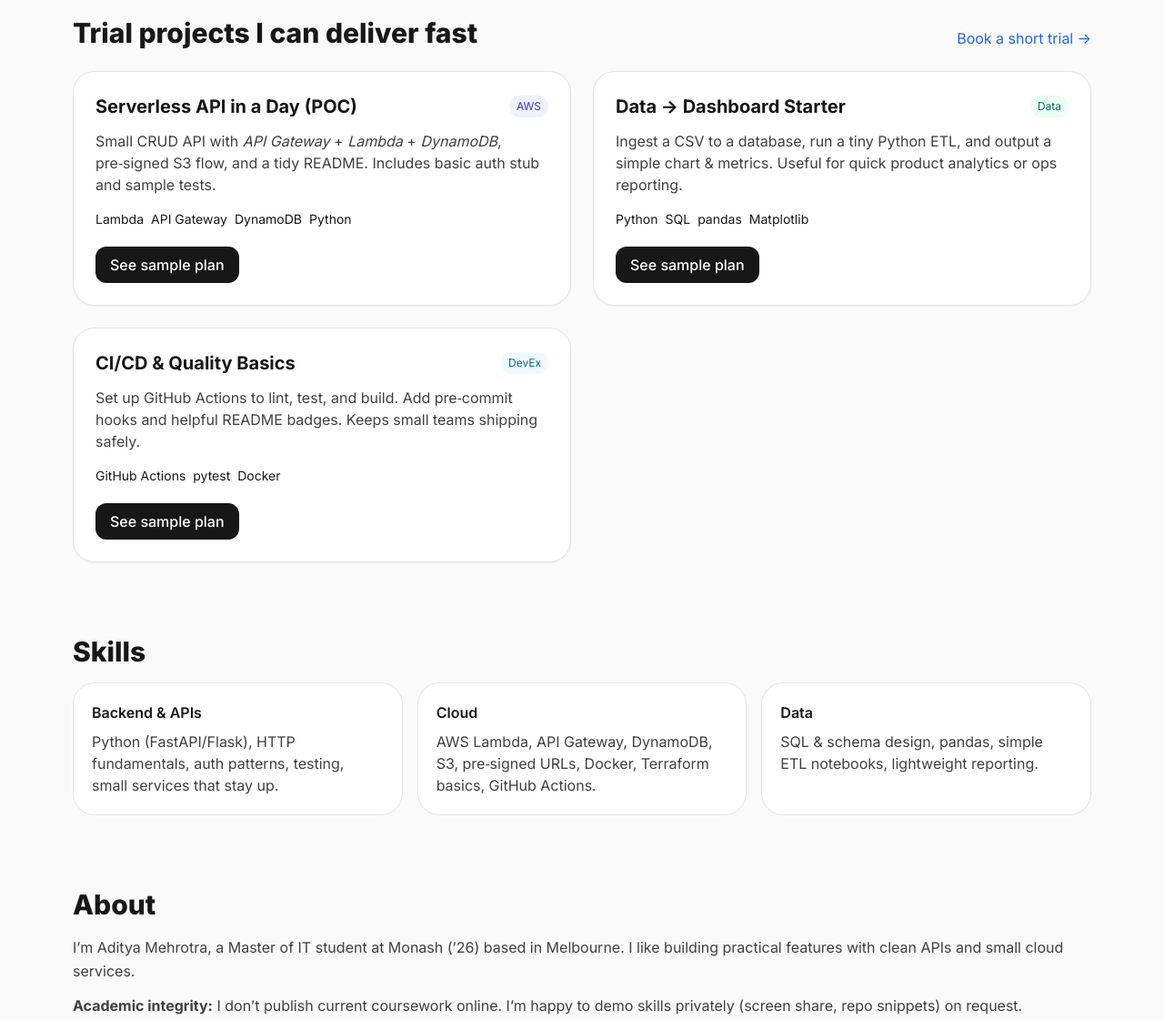
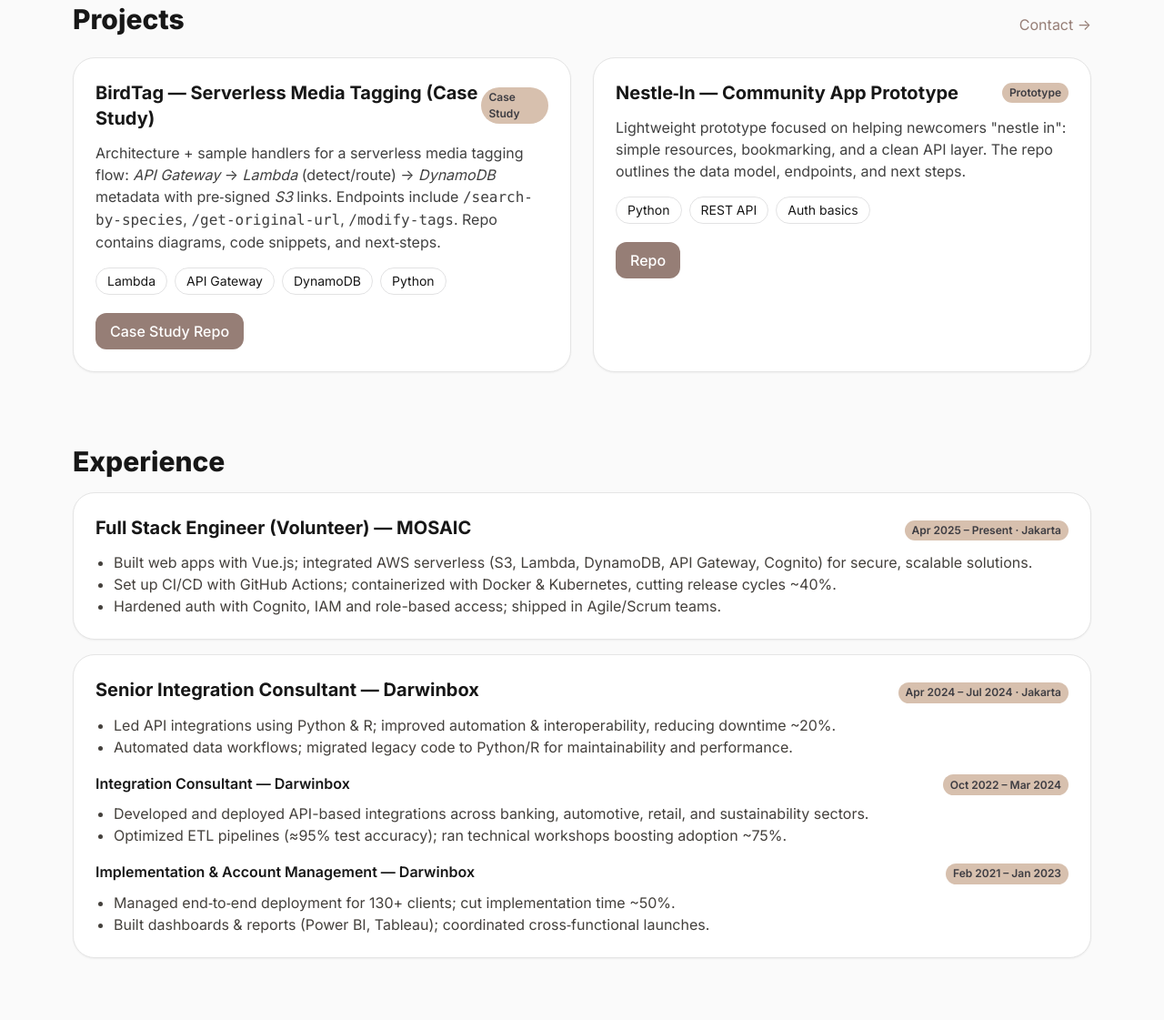
Before and after one commit to coded-by-aditya/coded-by-aditya.github.io, a plain HTML site: page index.html in a window 1280 px wide. Shown: the part 730-1851 px from the top of the page at 91% size. Drawn offline with nearby package versions, Linux system fonts and the light colour scheme.

Commit message:
Fix hero image on GitHub Pages: commit assets/headshot.jpeg; polish UI (sticky header, social meta, image loading)

```diff
--- a/index.html
+++ b/index.html
@@ -5,29 +5,47 @@
   <meta name="viewport" content="width=device-width, initial-scale=1" />
   <title>Aditya Mehrotra | Cloud & Backend Engineer</title>
   <meta name="description" content="Aditya Mehrotra — Cloud & Backend (AWS Serverless, Python, CI/CD). Monash M.IT ’26. Open to part‑time internships.">
+  <meta property="og:title" content="Aditya Mehrotra | Cloud & Backend Engineer">
+  <meta property="og:description" content="Cloud & Backend (AWS Serverless, Python, CI/CD). Monash M.IT ’26. Open to part‑time internships.">
+  <meta property="og:type" content="website">
+  <meta property="og:image" content="assets/headshot.jpeg">
+  <meta name="twitter:card" content="summary_large_image">
+  <meta name="twitter:title" content="Aditya Mehrotra | Cloud & Backend Engineer">
+  <meta name="twitter:description" content="Cloud & Backend (AWS Serverless, Python, CI/CD). Open to part‑time internships.">
+  <meta name="twitter:image" content="assets/headshot.jpeg">
+  <link rel="icon" href="assets/headshot.jpeg">
   <script src="https://cdn.tailwindcss.com"></script>
   <link rel="preconnect" href="https://fonts.googleapis.com">
   <link rel="preconnect" href="https://fonts.gstatic.com" crossorigin>
   <link href="https://fonts.googleapis.com/css2?family=Inter:wght@300;400;500;600;700;800&display=swap" rel="stylesheet">
   <style>
+    /* ColorHunt palette: EEE3CB (bg) · D7C0AE (muted) · 967E76 (accent) · 3D3C42 (dark) */
+    :root { --bg:#EEE3CB; --muted:#D7C0AE; --accent:#967E76; --dark:#3D3C42; }
     html { scroll-behavior: smooth; }
-    body { font-family: Inter, system-ui, -apple-system, Segoe UI, Roboto, "Helvetica Neue", Arial, "Noto Sans", "Apple Color Emoji", "Segoe UI Emoji"; }
-    .chip { @apply inline-flex items-center rounded-full border px-3 py-1 text-sm; }
+    body { font-family: Inter, system-ui, -apple-system, Segoe UI, Roboto, "Helvetica Neue", Arial, "Noto Sans", "Apple Color Emoji", "Segoe UI Emoji"; background: var(--bg); color: var(--dark); }
+    /* Tailwind CDN doesn't compile @apply — plain CSS utilities */
+    .chip { display:inline-flex; align-items:center; border-radius:9999px; padding:0.25rem 0.75rem; font-size:0.875rem; line-height:1.25rem; border:1px solid rgba(61,60,66,0.15); }
+    .text-accent { color: var(--accent); }
+    .bg-accent { background-color: var(--accent); color:#fff; }
+    .badge { display:inline-block; border-radius:9999px; padding:0.15rem 0.5rem; font-size:0.75rem; font-weight:600; background: var(--muted); color: var(--dark); }
   </style>
 </head>
 <body class="bg-neutral-50 text-neutral-900">
   <!-- Header / Nav -->
-  <header class="max-w-6xl mx-auto px-4 py-6">
+  <header class="sticky top-0 z-50 bg-white/60 backdrop-blur border-b border-neutral-200/60">
+    <div class="max-w-6xl mx-auto px-4 py-4">
     <nav class="flex items-center justify-between">
-      <a href="#top" class="font-extrabold tracking-tight text-xl">Aditya<span class="text-blue-600">.</span></a>
+      <a href="#top" class="font-extrabold tracking-tight text-xl">Aditya<span class="text-accent">.</span></a>
       <div class="hidden md:flex gap-6 text-sm">
         <a href="#projects" class="hover:opacity-80">Projects</a>
+        <a href="#experience" class="hover:opacity-80">Experience</a>
         <a href="#skills" class="hover:opacity-80">Skills</a>
         <a href="#about" class="hover:opacity-80">About</a>
         <a href="#contact" class="hover:opacity-80">Contact</a>
       </div>
-      <a href="#contact" class="md:inline-flex hidden rounded-2xl bg-blue-600 px-4 py-2 text-white font-medium shadow-sm hover:shadow">Hire me</a>
+      <a href="#contact" class="md:inline-flex hidden rounded-2xl bg-accent px-4 py-2 text-white font-medium shadow-sm hover:shadow">Hire me</a>
     </nav>
+    </div>
   </header>
 
   <!-- Hero -->
@@ -35,9 +53,9 @@
     <div>
       <h1 class="text-4xl md:text-5xl font-extrabold leading-tight">
         Cloud & Backend Engineer<br>
-        <span class="text-blue-600">Monash M.IT ’26</span>
+        <span class="text-accent">Monash M.IT ’26</span>
       </h1>
-      <p class="mt-4 text-neutral-700 text-lg">I design reliable backends and lightweight cloud services with <strong>AWS Serverless</strong> (Lambda, API Gateway, S3, DynamoDB) and <strong>Python</strong>. Open to <strong>part‑time internships</strong> (10–20 hrs/week, ≤48 hrs/fortnight). I can share private code samples and walk through them live.</p>
+      <p class="mt-4 text-neutral-700 text-lg leading-relaxed max-w-prose">I design reliable backends and lightweight cloud services with <strong>AWS Serverless</strong> (Lambda, API Gateway, S3, DynamoDB) and <strong>Python</strong>. Open to <strong>part‑time internships</strong> (10–20 hrs/week, ≤48 hrs/fortnight). I can share private code samples and walk through them live.</p>
       <div class="mt-6 flex flex-wrap gap-3">
         <span class="chip border-neutral-300">Python</span>
         <span class="chip border-neutral-300">FastAPI / Flask</span>
@@ -48,20 +66,22 @@
         <span class="chip border-neutral-300">GitHub Actions</span>
       </div>
       <div class="mt-8 flex flex-wrap gap-3">
-        <a href="#projects" class="rounded-2xl bg-blue-600 px-5 py-3 text-white font-semibold shadow-sm hover:shadow">See projects</a>
+        <a href="#projects" class="rounded-2xl bg-accent px-5 py-3 text-white font-semibold shadow-sm hover:shadow">See projects</a>
         <a href="resume.pdf" class="rounded-2xl border border-neutral-300 px-5 py-3 font-semibold hover:bg-white/60" title="Add your PDF named resume.pdf at repo root">Download 1‑page résumé</a>
         <a href="#contact" class="rounded-2xl border border-neutral-300 px-5 py-3 font-semibold hover:bg-white/60">Contact</a>
       </div>
     </div>
     <div class="relative">
-      <div class="aspect-square rounded-3xl bg-gradient-to-br from-blue-50 to-indigo-100 p-1 shadow-inner">
+      <div class="aspect-square rounded-3xl bg-gradient-to-br from-[#EEE3CB] to-[#D7C0AE] p-1 shadow-inner">
         <div class="h-full w-full rounded-3xl bg-white/60 backdrop-blur grid place-items-center">
-          <!-- Simple avatar placeholder -->
-          <svg width="140" height="140" viewBox="0 0 100 100" class="opacity-80">
-            <circle cx="50" cy="34" r="18" fill="#c7d2fe"/>
-            <rect x="20" y="58" width="60" height="28" rx="14" fill="#a5b4fc"/>
-          </svg>
-          <p class="text-sm text-neutral-600 mt-4">(Drop a headshot later)</p>
+          <picture>
+            <img
+                src="assets/headshot.jpeg"
+                alt="Portrait of Aditya Mehrotra"
+                class="h-full w-full rounded-3xl object-cover"
+                width="800" height="800" loading="eager" decoding="async" fetchpriority="high"
+            />
+          </picture>
         </div>
       </div>
     </div>
@@ -71,61 +91,90 @@
   <main class="max-w-6xl mx-auto px-4">
     <section id="projects" class="py-10">
       <div class="flex items-end justify-between gap-4 mb-6">
-        <h2 class="text-2xl md:text-3xl font-extrabold">Trial projects I can deliver fast</h2>
-        <a href="#contact" class="text-blue-600 hover:underline">Book a short trial →</a>
+        <h2 class="text-2xl md:text-3xl font-extrabold">Projects</h2>
+        <a href="#contact" class="text-accent hover:underline">Contact →</a>
       </div>
       <div class="grid md:grid-cols-2 gap-6">
-        <!-- Card 1: Serverless API -->
+        <!-- BirdTag -->
         <article class="rounded-3xl border border-neutral-200 bg-white p-6 shadow-sm hover:shadow-md transition">
           <div class="flex items-center justify-between">
-            <h3 class="text-xl font-bold">Serverless API in a Day (POC)</h3>
-            <span class="text-xs rounded-full bg-indigo-50 text-indigo-700 px-2 py-1">AWS</span>
+            <h3 class="text-xl font-bold">BirdTag — Serverless Media Tagging (Case Study)</h3>
+            <span class="badge">Case Study</span>
           </div>
-          <p class="mt-3 text-neutral-700">Small CRUD API with <em>API Gateway</em> + <em>Lambda</em> + <em>DynamoDB</em>, pre‑signed S3 flow, and a tidy README. Includes basic auth stub and sample tests.</p>
+          <p class="mt-3 text-neutral-700">Architecture + sample handlers for a serverless media tagging flow: <em>API Gateway</em> → <em>Lambda</em> (detect/route) → <em>DynamoDB</em> metadata with pre‑signed <em>S3</em> links. Endpoints include <code>/search-by-species</code>, <code>/get-original-url</code>, <code>/modify-tags</code>. Repo contains diagrams, code snippets, and next‑steps.</p>
           <div class="mt-4 flex flex-wrap gap-2 text-sm">
-            <span class="chip border-neutral-200">Lambda</span>
-            <span class="chip border-neutral-200">API Gateway</span>
-            <span class="chip border-neutral-200">DynamoDB</span>
-            <span class="chip border-neutral-200">Python</span>
+            <span class="chip">Lambda</span>
+            <span class="chip">API Gateway</span>
+            <span class="chip">DynamoDB</span>
+            <span class="chip">Python</span>
           </div>
           <div class="mt-5 flex flex-wrap gap-3">
-            <a class="rounded-xl bg-neutral-900 text-white px-4 py-2 font-medium hover:bg-neutral-800" href="#contact">See sample plan</a>
+            <a class="rounded-xl bg-accent px-4 py-2 font-medium hover:opacity-95" target="_blank" rel="noopener" href="https://github.com/coded-by-aditya/birdtag-case-study">Case Study Repo</a>
           </div>
         </article>
 
-        <!-- Card 2: Data to Dashboard -->
+        <!-- Nestle‑In -->
         <article class="rounded-3xl border border-neutral-200 bg-white p-6 shadow-sm hover:shadow-md transition">
           <div class="flex items-center justify-between">
-            <h3 class="text-xl font-bold">Data → Dashboard Starter</h3>
-            <span class="text-xs rounded-full bg-emerald-50 text-emerald-700 px-2 py-1">Data</span>
+            <h3 class="text-xl font-bold">Nestle‑In — Community App Prototype</h3>
+            <span class="badge">Prototype</span>
           </div>
-          <p class="mt-3 text-neutral-700">Ingest a CSV to a database, run a tiny Python ETL, and output a simple chart & metrics. Useful for quick product analytics or ops reporting.</p>
+          <p class="mt-3 text-neutral-700">Lightweight prototype focused on helping newcomers "nestle in": simple resources, bookmarking, and a clean API layer. The repo outlines the data model, endpoints, and next steps.</p>
           <div class="mt-4 flex flex-wrap gap-2 text-sm">
-            <span class="chip border-neutral-200">Python</span>
-            <span class="chip border-neutral-200">SQL</span>
-            <span class="chip border-neutral-200">pandas</span>
-            <span class="chip border-neutral-200">Matplotlib</span>
+            <span class="chip">Python</span>
+            <span class="chip">REST API</span>
+            <span class="chip">Auth basics</span>
           </div>
           <div class="mt-5 flex flex-wrap gap-3">
-            <a class="rounded-xl bg-neutral-900 text-white px-4 py-2 font-medium hover:bg-neutral-800" href="#contact">See sample plan</a>
+            <a class="rounded-xl bg-accent px-4 py-2 font-medium hover:opacity-95" target="_blank" rel="noopener" href="https://github.com/coded-by-aditya/nestle-in">Repo</a>
           </div>
         </article>
+      </div>
+    </section>
 
-        <!-- Card 3: CI/CD Basics -->
-        <article class="rounded-3xl border border-neutral-200 bg-white p-6 shadow-sm hover:shadow-md transition">
-          <div class="flex items-center justify-between">
-            <h3 class="text-xl font-bold">CI/CD & Quality Basics</h3>
-            <span class="text-xs rounded-full bg-sky-50 text-sky-700 px-2 py-1">DevEx</span>
+    <!-- Experience -->
+    <section id="experience" class="py-10">
+      <h2 class="text-2xl md:text-3xl font-extrabold mb-4">Experience</h2>
+      <div class="space-y-4">
+        <article class="rounded-3xl border border-neutral-200 bg-white p-6 shadow-sm">
+          <div class="flex flex-wrap items-baseline justify-between gap-2">
+            <h3 class="text-xl font-bold">Full Stack Engineer (Volunteer) — MOSAIC</h3>
+            <span class="badge">Apr 2025 – Present · Jakarta</span>
           </div>
-          <p class="mt-3 text-neutral-700">Set up GitHub Actions to lint, test, and build. Add pre‑commit hooks and helpful README badges. Keeps small teams shipping safely.</p>
-          <div class="mt-4 flex flex-wrap gap-2 text-sm">
-            <span class="chip border-neutral-200">GitHub Actions</span>
-            <span class="chip border-neutral-200">pytest</span>
-            <span class="chip border-neutral-200">Docker</span>
+          <ul class="mt-3 list-disc pl-5 text-stone-700">
+            <li>Built web apps with Vue.js; integrated AWS serverless (S3, Lambda, DynamoDB, API Gateway, Cognito) for secure, scalable solutions.</li>
+            <li>Set up CI/CD with GitHub Actions; containerized with Docker & Kubernetes, cutting release cycles ~40%.</li>
+            <li>Hardened auth with Cognito, IAM and role-based access; shipped in Agile/Scrum teams.</li>
+          </ul>
+        </article>
+
+        <article class="rounded-3xl border border-neutral-200 bg-white p-6 shadow-sm">
+          <div class="flex flex-wrap items-baseline justify-between gap-2">
+            <h3 class="text-xl font-bold">Senior Integration Consultant — Darwinbox</h3>
+            <span class="badge">Apr 2024 – Jul 2024 · Jakarta</span>
           </div>
-          <div class="mt-5 flex flex-wrap gap-3">
-            <a class="rounded-xl bg-neutral-900 text-white px-4 py-2 font-medium hover:bg-neutral-800" href="#contact">See sample plan</a>
+          <ul class="mt-3 list-disc pl-5 text-stone-700">
+            <li>Led API integrations using Python & R; improved automation & interoperability, reducing downtime ~20%.</li>
+            <li>Automated data workflows; migrated legacy code to Python/R for maintainability and performance.</li>
+          </ul>
+
+          <div class="mt-4 flex flex-wrap items-baseline justify-between gap-2">
+            <h4 class="font-semibold">Integration Consultant — Darwinbox</h4>
+            <span class="badge">Oct 2022 – Mar 2024</span>
           </div>
+          <ul class="mt-2 list-disc pl-5 text-stone-700">
+            <li>Developed and deployed API-based integrations across banking, automotive, retail, and sustainability sectors.</li>
+            <li>Optimized ETL pipelines (≈95% test accuracy); ran technical workshops boosting adoption ~75%.</li>
+          </ul>
+
+          <div class="mt-4 flex flex-wrap items-baseline justify-between gap-2">
+            <h4 class="font-semibold">Implementation & Account Management — Darwinbox</h4>
+            <span class="badge">Feb 2021 – Jan 2023</span>
+          </div>
+          <ul class="mt-2 list-disc pl-5 text-stone-700">
+            <li>Managed end‑to‑end deployment for 130+ clients; cut implementation time ~50%.</li>
+            <li>Built dashboards & reports (Power BI, Tableau); coordinated cross‑functional launches.</li>
+          </ul>
         </article>
       </div>
     </section>
@@ -169,7 +218,7 @@
         <h2 class="text-2xl md:text-3xl font-extrabold">Contact</h2>
         <p class="mt-2 text-neutral-700">Best way: email or LinkedIn. I reply within a day.</p>
         <div class="mt-5 flex flex-wrap gap-3">
-          <a class="rounded-2xl bg-blue-600 text-white px-5 py-3 font-semibold hover:shadow" href="mailto:youremail@example.com" id="email-link">Email me</a>
+          <a class="rounded-2xl bg-accent text-white px-5 py-3 font-semibold hover:shadow" href="mailto:youremail@example.com" id="email-link">Email me</a>
           <a class="rounded-2xl border border-neutral-300 px-5 py-3 font-semibold hover:bg-white/60" target="_blank" rel="noopener" href="https://www.linkedin.com/in/your-link">LinkedIn</a>
           <a class="rounded-2xl border border-neutral-300 px-5 py-3 font-semibold hover:bg-white/60" target="_blank" rel="noopener" href="https://github.com/coded-by-aditya">GitHub</a>
         </div>
```
Also changed, not shown: assets/headshot.jpeg (added).
